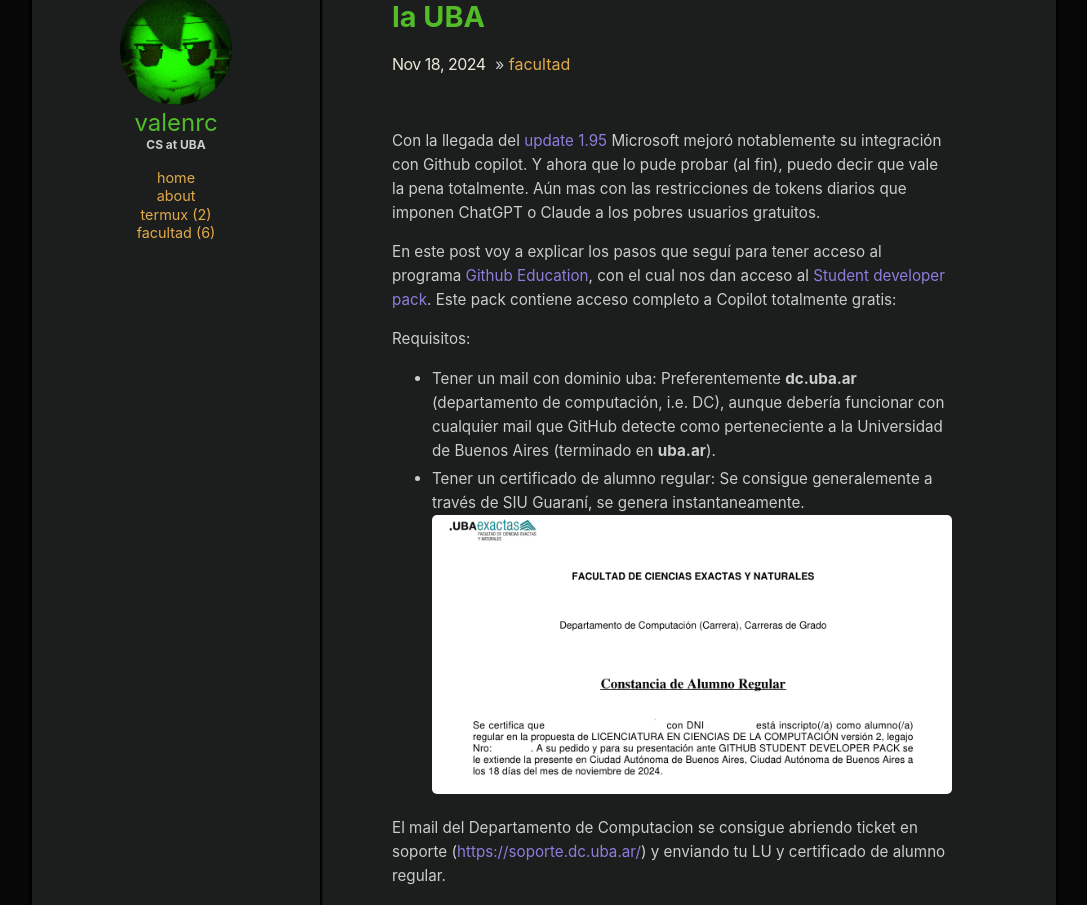
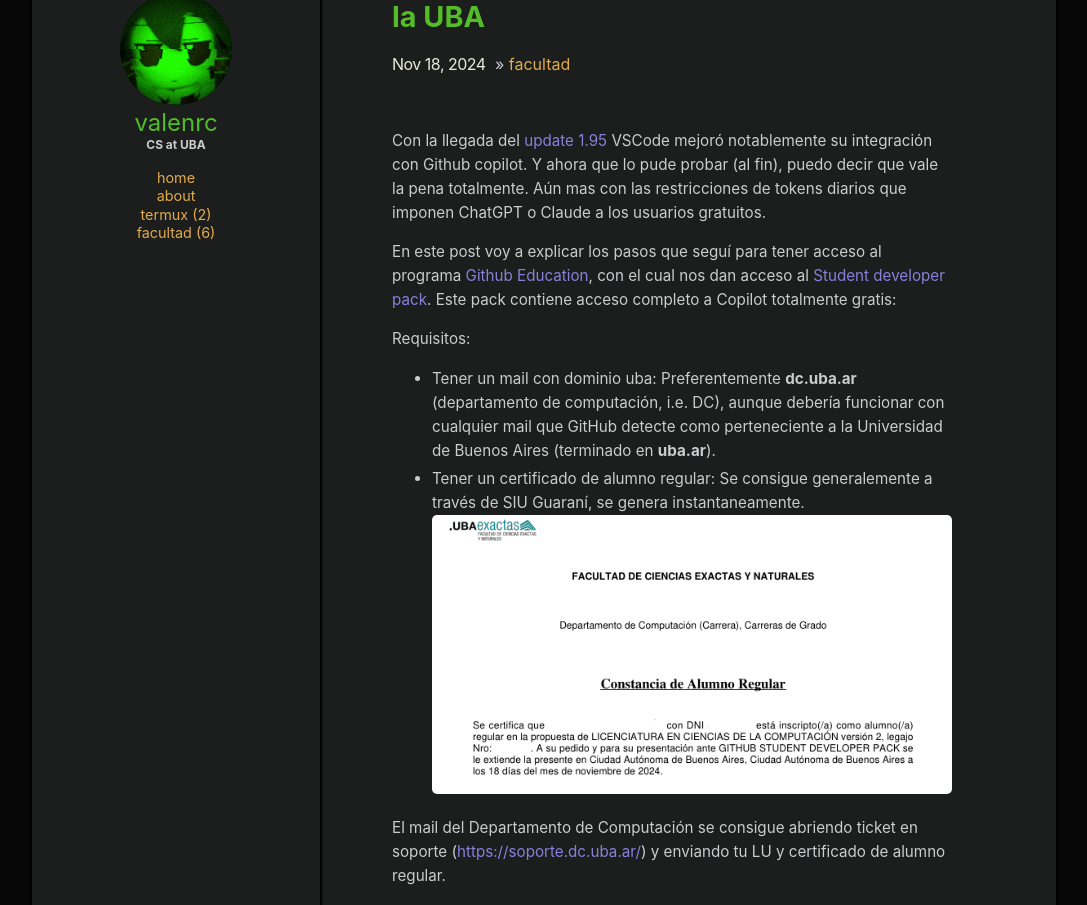
Before and after one commit to valenrc/valenrc.github.io, a Jekyll site: the page built from _posts/2024-11-18-copilot1.md, in a window 1280 px wide. Shown: the part 187-1092 px from the top of the page, without its empty margins (96-1183 px from the left). Built offline with Jekyll 4.4.1, drawn with Linux system fonts in a browser that asks for light colours.

Commit message:
fixed typo

```diff
--- a/_posts/2024-11-18-copilot1.md
+++ b/_posts/2024-11-18-copilot1.md
@@ -4,7 +4,7 @@
 comments: true
 ---
 
-Con la llegada del [update 1.95](https://code.visualstudio.com/updates/v1_95) Microsoft mejoró notablemente su integración con Github copilot. Y ahora que lo pude probar (al fin), puedo decir que vale la pena totalmente. Aún mas con las restricciones de tokens diarios que imponen ChatGPT o Claude a los pobres usuarios gratuitos.
+Con la llegada del [update 1.95](https://code.visualstudio.com/updates/v1_95) VSCode mejoró notablemente su integración con Github copilot. Y ahora que lo pude probar (al fin), puedo decir que vale la pena totalmente. Aún mas con las restricciones de tokens diarios que imponen ChatGPT o Claude a los usuarios gratuitos.
 
 En este post voy a explicar los pasos que seguí para tener acceso al programa [Github Education](https://github.com/education), con el cual nos dan acceso al [Student developer pack](https://education.github.com/pack). Este pack contiene acceso completo a Copilot totalmente gratis:
 
@@ -13,7 +13,7 @@
 - Tener un certificado de alumno regular: Se consigue generalemente a través de SIU Guaraní, se genera instantaneamente.
 ![](/assets/img/posts/certificado.png)
 
-El mail del Departamento de Computacion se consigue abriendo ticket en soporte ([https://soporte.dc.uba.ar/](https://soporte.dc.uba.ar/)) y enviando tu LU y certificado de alumno regular.
+El mail del Departamento de Computación se consigue abriendo ticket en soporte ([https://soporte.dc.uba.ar/](https://soporte.dc.uba.ar/)) y enviando tu LU y certificado de alumno regular.
 
 Lo siguiente va a ser configuar tu cuenta de GitHub en [https://github.com/settings/profile](https://github.com/settings/profile):
 - En **Public Profile** completar con tu nombre real
```
